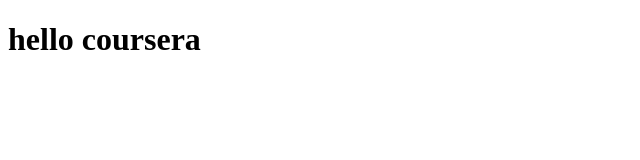
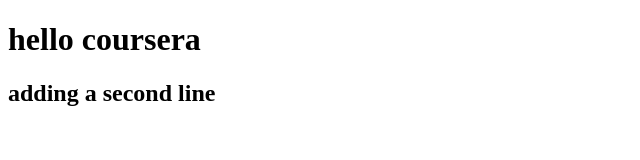
Before and after one commit to icaleta/coursera, a plain HTML site: page site/index.html in a window 1280 px wide. Shown: the whole page, without its empty margins (0-640 px from the left). Drawn offline with Linux system fonts and the light colour scheme.

Commit message:
added a line

```diff
--- a/site/index.html
+++ b/site/index.html
@@ -7,5 +7,6 @@
 </head>
 <body>
 <h1>hello coursera</h1>
+<h2>adding a second line</h2>
 </body>
 </html>
```
